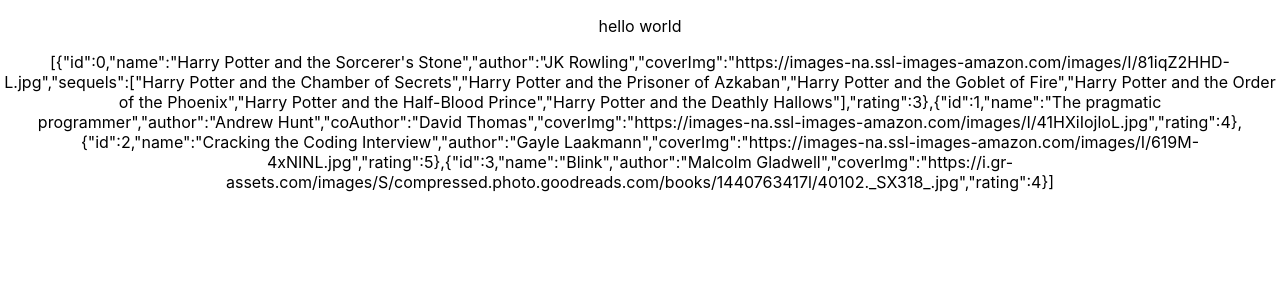
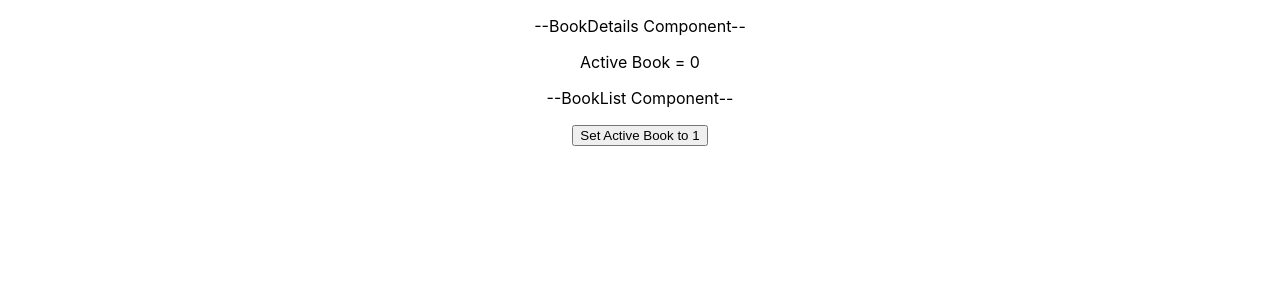
Before and after one commit to spacethyme/bcit-2913-exam, a React (Create React App) app: page / in a window 1280 px wide. Shown: the top 300 px of the page. Built offline with nearby package versions, Linux system fonts and the light colour scheme.

Commit message:
set up components and state

```diff
--- a/src/App.js
+++ b/src/App.js
@@ -1,12 +1,18 @@
+import { useState } from 'react';
 import './App.css';
 import books from './data.js';
+import BookDetails from './BookDetails';
+import BookList from './BookList';
 
 function App() {
   console.log(books);
+
+  const [activeBook, setActiveBook] = useState(0);
+
   return (
     <div className="App">
-      <p>hello world</p>
-      <p>{JSON.stringify(books)}</p>
+      <BookDetails activeBook={activeBook} />
+      <BookList setActiveBook={setActiveBook} />
     </div>
   );
 }
--- /dev/null
+++ b/src/BookDetails.js
@@ -0,0 +1,8 @@
+export default function BookDetails ({ activeBook }) {
+    return (
+        <div>
+            <p>--BookDetails Component--</p>
+            <p>Active Book = {activeBook}</p>
+        </div>
+    )
+}
--- /dev/null
+++ b/src/BookList.js
@@ -0,0 +1,10 @@
+export default function BookList ({ setActiveBook }) {
+    return (
+        <div>
+            <p>--BookList Component--</p>
+            <button onClick={() => {setActiveBook(1)}}>
+                Set Active Book to 1
+            </button>
+        </div>
+    )
+}
```
